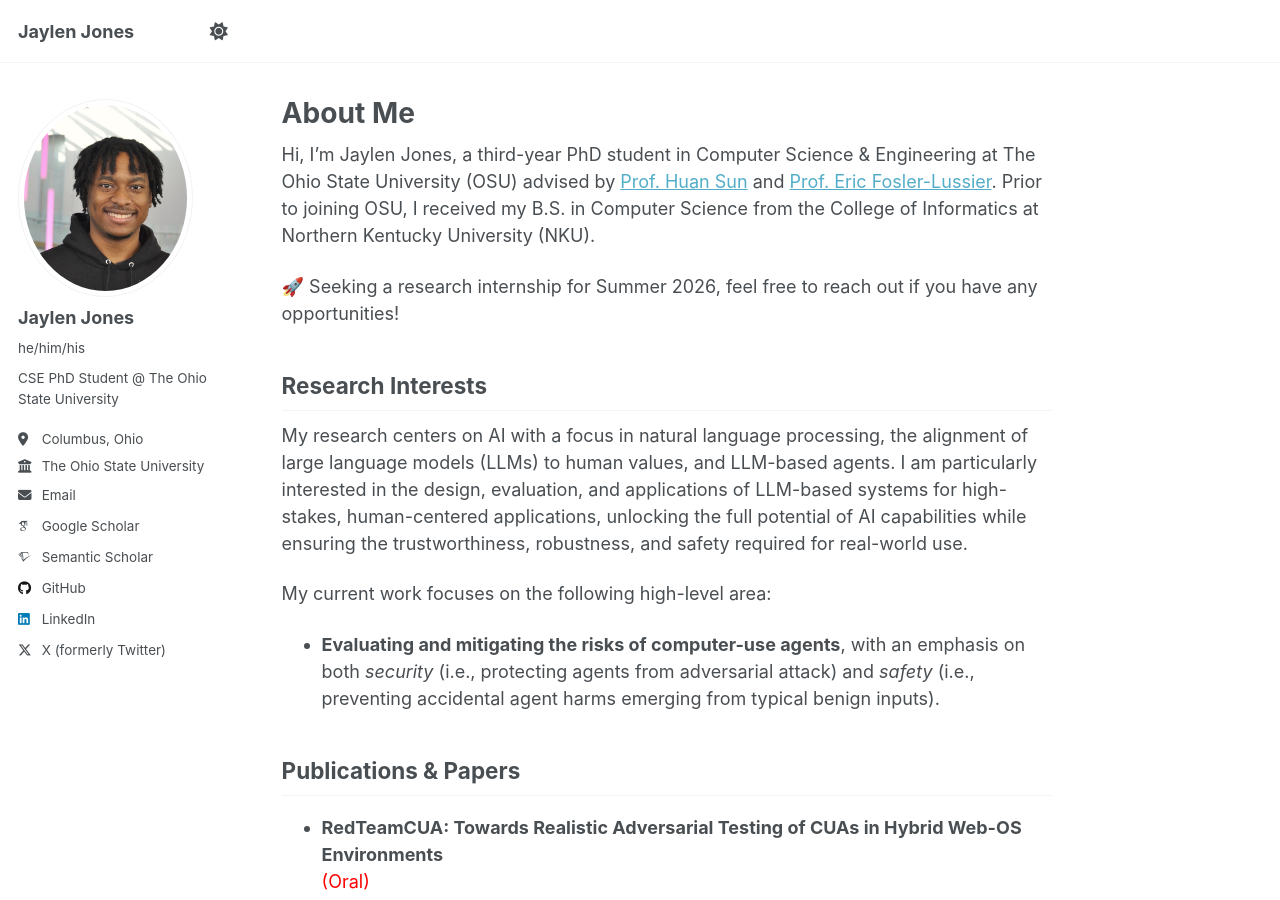
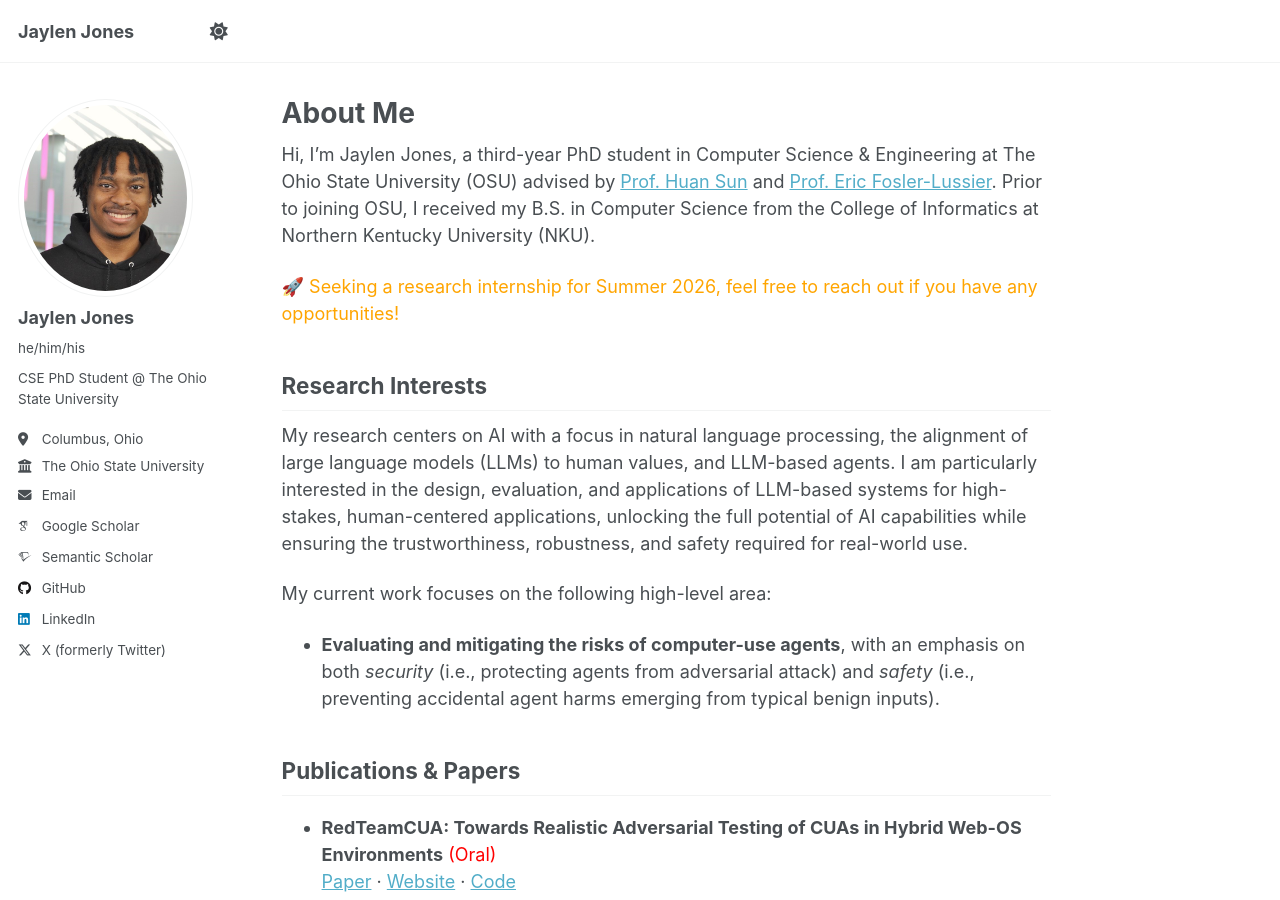
Before and after one commit to jjones62202/jjones62202.github.io, a Jekyll site: the page built from _pages/about.md, in a window 1280 px wide and 900 px high. Built offline with Jekyll 4.4.1, drawn with Linux system fonts in a browser that asks for light colours; some web fonts are replaced.

Commit message:
Update about.md

```diff
--- a/_pages/about.md
+++ b/_pages/about.md
@@ -9,7 +9,7 @@ redirect_from:
 
 Hi, I'm Jaylen Jones, a third-year PhD student in Computer Science & Engineering at The Ohio State University (OSU) advised by [Prof. Huan Sun](https://u.osu.edu/ihudas/people/) and [Prof. Eric Fosler-Lussier](https://efosler.github.io/#). Prior to joining OSU, I received my B.S. in Computer Science from the College of Informatics at Northern Kentucky University (NKU).
 
-🚀 Seeking a research internship for Summer 2026, feel free to reach out if you have any opportunities!
+🚀 <span style="color: #FFA500;">Seeking a research internship for Summer 2026, feel free to reach out if you have any opportunities!</span>
 
 Research Interests
 ------
@@ -21,8 +21,7 @@ My current work focuses on the following high-level area:
 Publications & Papers
 ------
 
-- **RedTeamCUA: Towards Realistic Adversarial Testing of CUAs in Hybrid Web-OS Environments**
-  <span style="color: #FF0000;">(Oral)</span>
+- **RedTeamCUA: Towards Realistic Adversarial Testing of CUAs in Hybrid Web-OS Environments**  <span style="color: #FF0000;">(Oral)</span>
   [Paper](https://arxiv.org/abs/2505.21936) · [Website](https://osu-nlp-group.github.io/RedTeamCUA/) · [Code](https://github.com/OSU-NLP-Group/RedTeamCUA)
   Zeyi Liao\*, __Jaylen Jones\*__, Linxi Jiang\*, Eric Fosler-Lussier, Yu Su, Zhiqiang Lin, Huan Sun
   (* denotes equal contribution)
```
